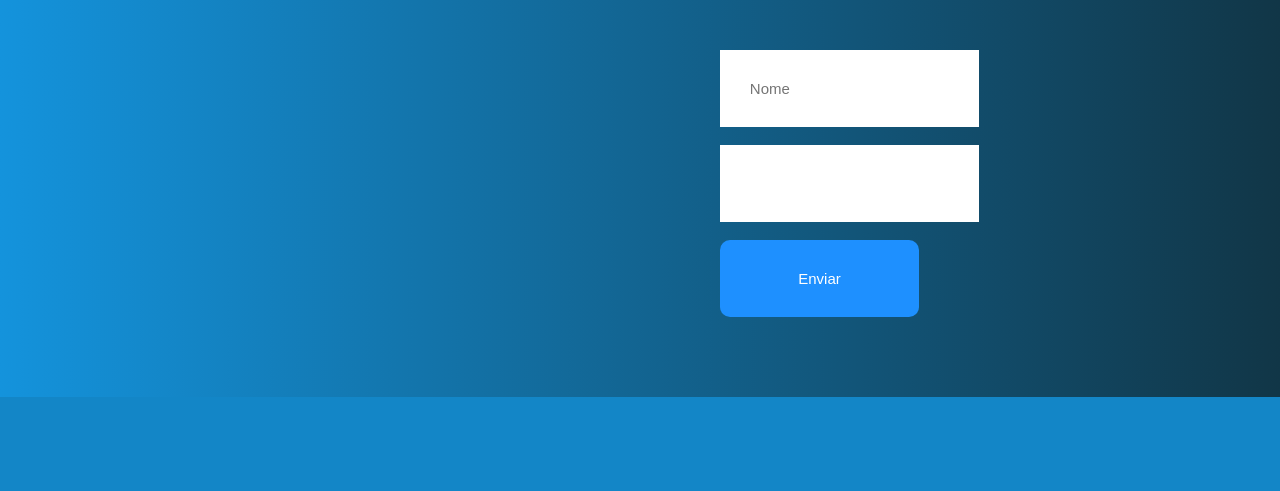
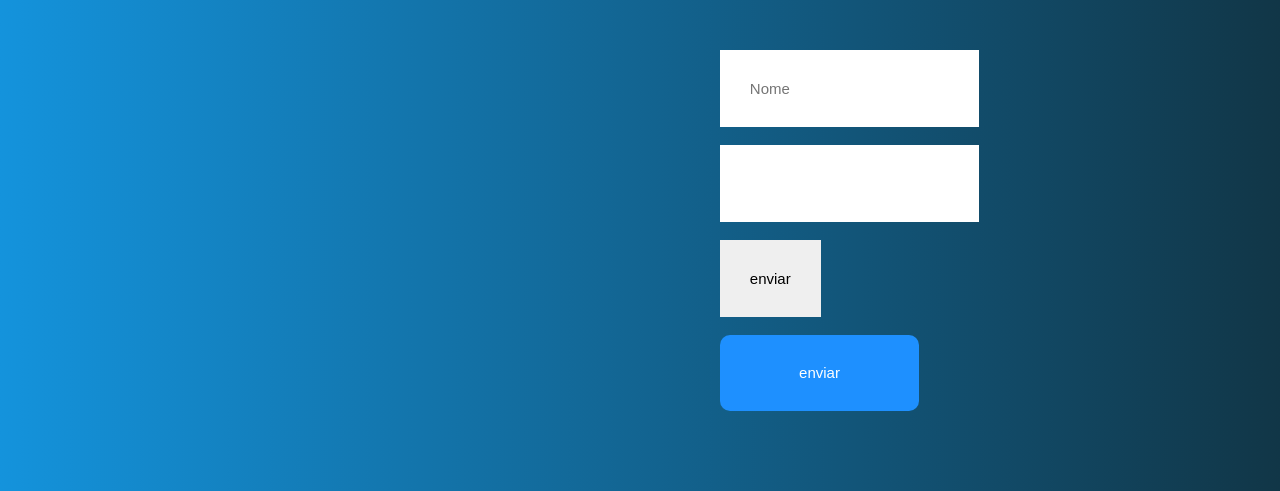
Before and after one commit to vladi00123/tcc-da-desgraca, a PHP site: page /paginainicial.php in a window 1280 px wide. Shown: the part 451-942 px from the top of the page. Before the commit the page ends 848 px from the top, so only its background shows below. Run offline with PHP 8.4, Linux system fonts and the light colour scheme.

Commit message:
Update paginainicial.php

```diff
--- a/paginainicial.php
+++ b/paginainicial.php
@@ -11,7 +11,7 @@
             background: linear-gradient(to right, rgb(20, 147, 220), rgb(17, 54, 71));
         }
        div{
-           background-color: rgb(0, 0, 0, 0,9);
+           background-color: rgb(0, 0, 0, 0,6);
            position: absolute;
            top: 50%;
            left: 50%;
@@ -27,7 +27,7 @@
            font-size: 15px;
 
        }
-       button{
+       .inputsubmit{
            background-color: dodgerblue;
            border: none;
            padding: 15%;
@@ -36,7 +36,7 @@
            color: white;
            font-size: 15px;
        }
-       button:hover{
+       .inputsubmit:hover{
            background-color: deepskyblue;
            cursor: pointer;
        }
@@ -51,7 +51,9 @@
         <br><br>
         <input type="password" placeholder=""senha"">
         <br><br>
-        <button>Enviar</button>
+        <input type="submit" name="submit" value="enviar">
+        <br><br>
+        <input class="inputsubmit" type="submit" name="submit" value="enviar">
      </div>
 </body>
 </html>
```
